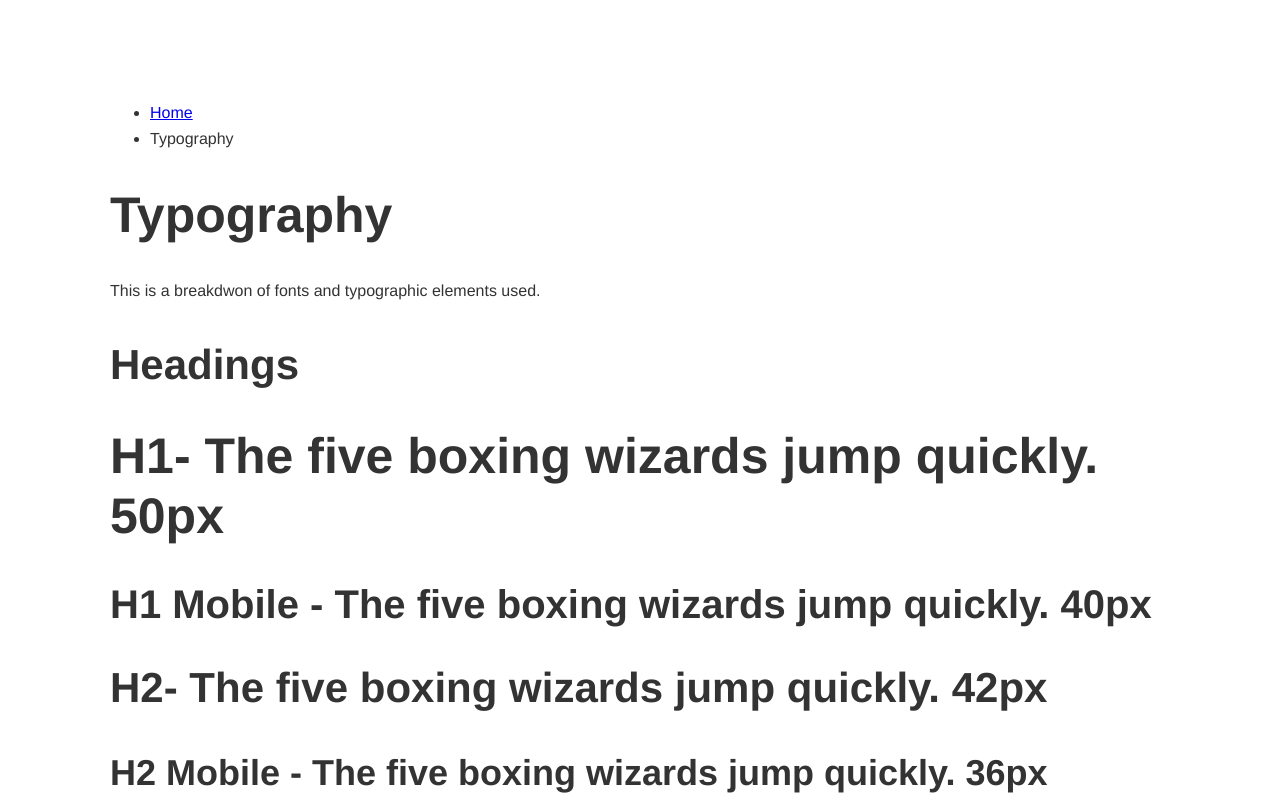
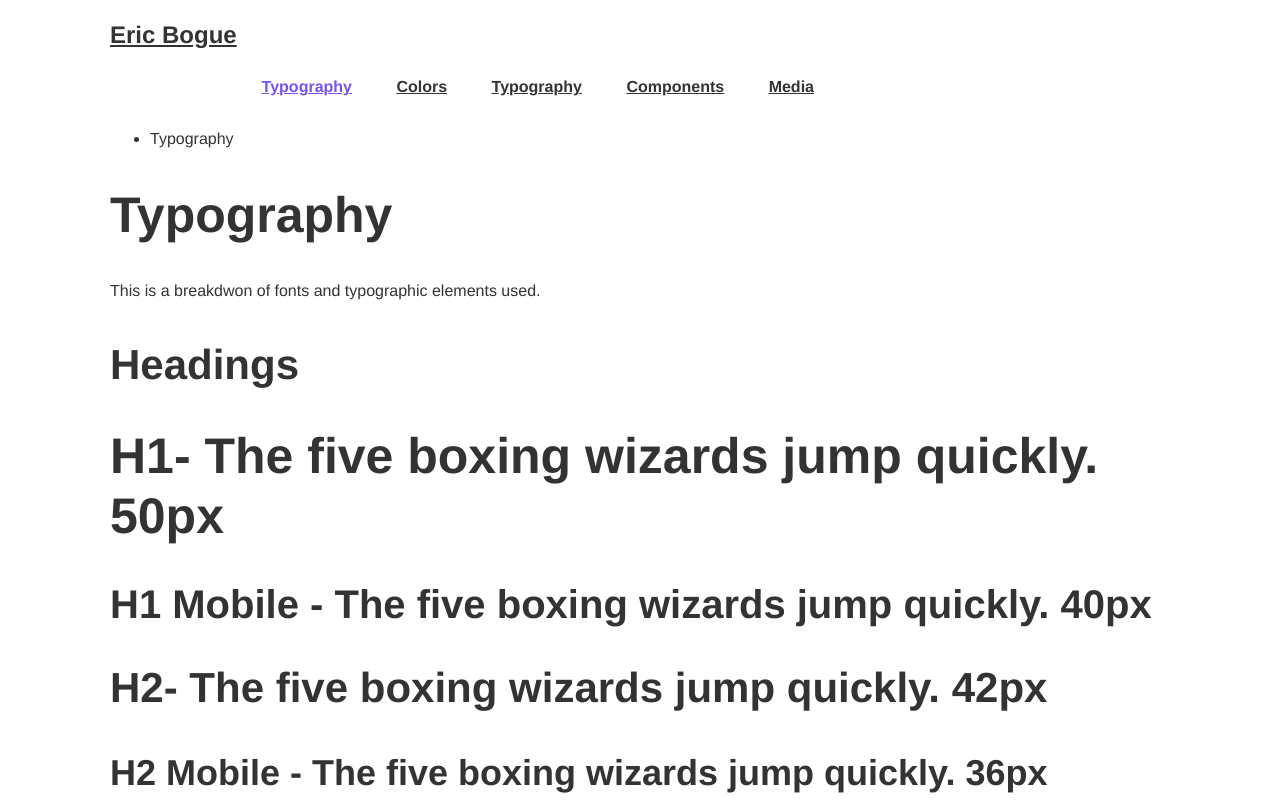
Before and after one commit to oracle-mask/style-guide-, a plain HTML site: page typography.html in a window 1280 px wide. Shown: the top 800 px of the page. Drawn offline with Linux system fonts and the light colour scheme.

Commit message:
Add files via upload

```diff
--- a/typography.html
+++ b/typography.html
@@ -13,11 +13,39 @@
 
   <!-- CSS
   –––––––––––––––––––––––––––––––––––––––––––––––––– -->
-  <link rel="stylesheet" href="css/normalize.css">
+    <link rel="stylesheet" href="css/normalize.css">
   <link rel="stylesheet" href="css/style.css">
+</head>
 
-</head>
-<body class="typography">
+<body class="components">
+
+    <nav>
+        <div class="container">
+            <div class="logo four colums">
+                <a href="/">Eric Bogue</a>
+            </div>
+            <div class="topnav eight columns">
+                <ul>
+                    <li><a href="typography.html" class="active">Typography</a></li>
+                    <li><a href="colors.html">Colors</a></li>
+                    <li><a href="typography.html">Typography</a></li>
+                    <li><a href="components.html">Components</a></li>
+                    <li><a href="media.html">Media</a></li>
+                    <li class="mobile"><a><span style="cursor:pointer" onclick="openNav()">&#9776; Menu</span>
+                    </a></li>
+                </ul>
+            </div>
+        </div>
+    </nav>
+
+    <div id="slidenav" class="slidenav">
+    <a href="javascript:void(0)" class="closebtn" onclick="closeNav()">&times;</a>
+    <a href="layouts.html">Layouts</a>
+    <a href="colors.html">Colors</a>
+    <a href="typography.html">Typography</a>
+    <a href="components.html">Components</a>
+    <a href="media.html">Media</a>
+</div>
 
   <!-- Primary Page Layout
   –––––––––––––––––––––––––––––––––––––––––––––––––– -->
```
Also changed, not shown: components.html (+2 -2 lines), layouts.html (+1 -1 lines).
